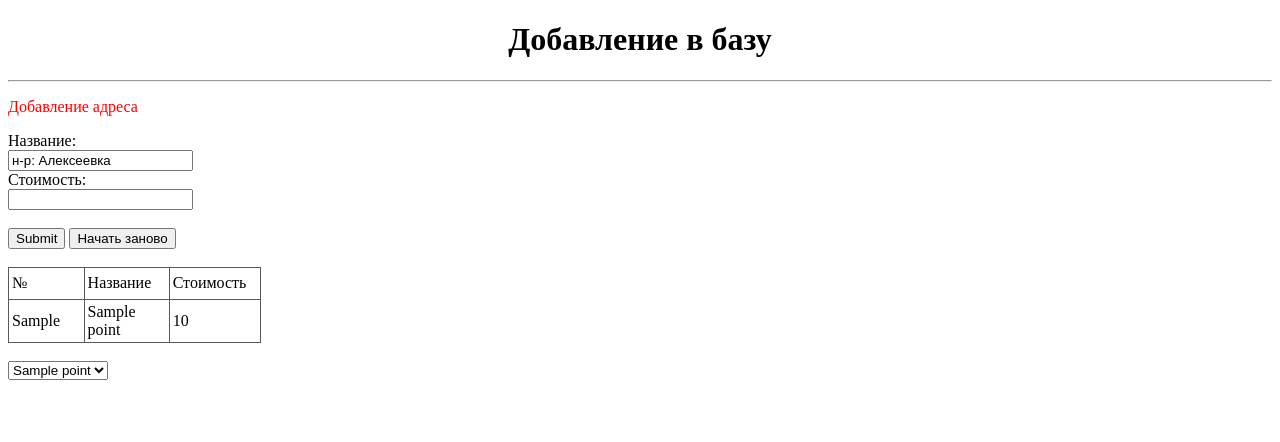
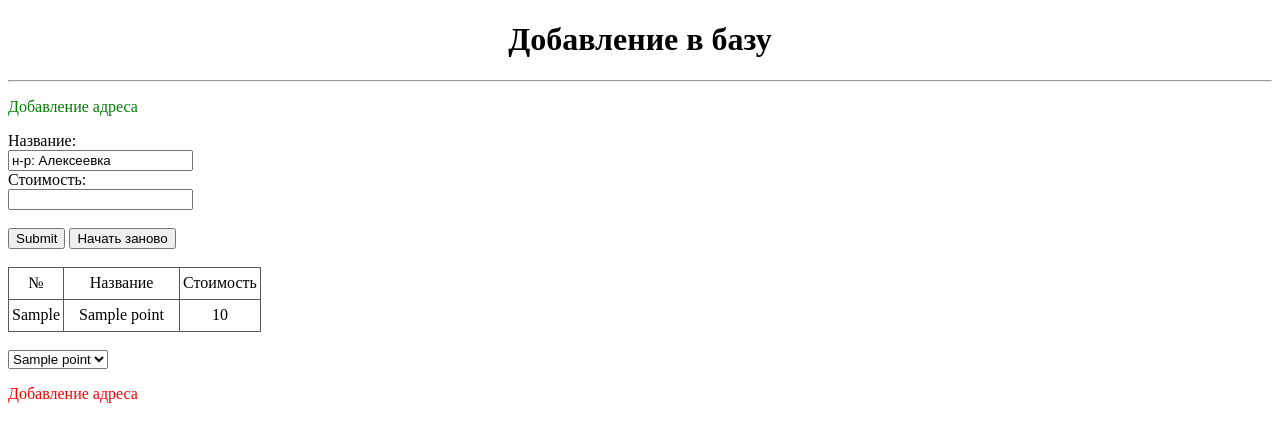
Before and after one commit to SNikolay85/transport, a FastAPI app: template trips/templates/add_data.html in a window 1280 px wide. Shown: the top 442 px of the page. Run offline with FastAPI, Linux system fonts and the light colour scheme; the template is opened without the code that fills it: most values are stand-ins (such as "Sample title", 1, 10 or a date in 2020).

Commit message:
14/05/2024 evening1

```diff
--- a/trips/static/css/style.css
+++ b/trips/static/css/style.css
@@ -11,10 +11,15 @@ table.iksweb td,table.iksweb th {
 	padding: 3px;
 	width: 100px;
 	height: 25px;
+	text-align: center;
 }
 table.iksweb th {
 	background: #347c99;
 	color: #fff;
 	font-weight: normal;
 }
-p { color: red; }
+#two {
+    width: 70%;
+    }
+#in { color: red; }
+#ad { color: green; }
--- a/trips/templates/add_data.html
+++ b/trips/templates/add_data.html
@@ -3,7 +3,7 @@
     <h1 align="center">Добавление в базу</h1>
 {% endblock %}
 {% block data %}
-    <p>Добавление адреса</p>
+    <p id="ad">Добавление адреса</p>
     <form>
       Название:<br>
       <input value="н-р: Алексеевка" type="text" name="name_point" id="text_name_point"><br>
@@ -24,7 +24,7 @@
 		{% for point in points %}
 			<tr>
 				<td>{{ point.id_point }}</td>
-				<td>{{ point.name_point }} </td>
+				<td id="two">{{ point.name_point }} </td>
 				<td>{{ point.cost }}</td>
 			</tr>
         {% endfor %}
--- a/trips/templates/index.html
+++ b/trips/templates/index.html
@@ -10,5 +10,6 @@
     <hr>
     {% block data %}{% endblock %}
     {% block point %}{% endblock %}
+<p id="in">Добавление адреса</p>
 </body>
 </html>
```
